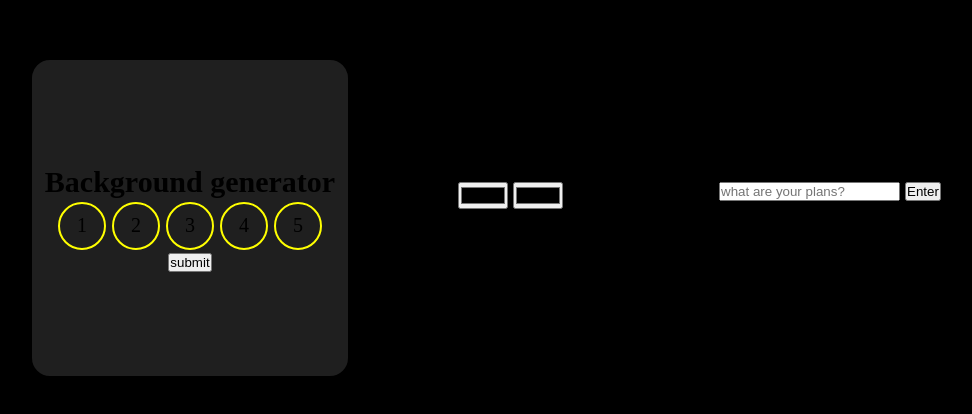
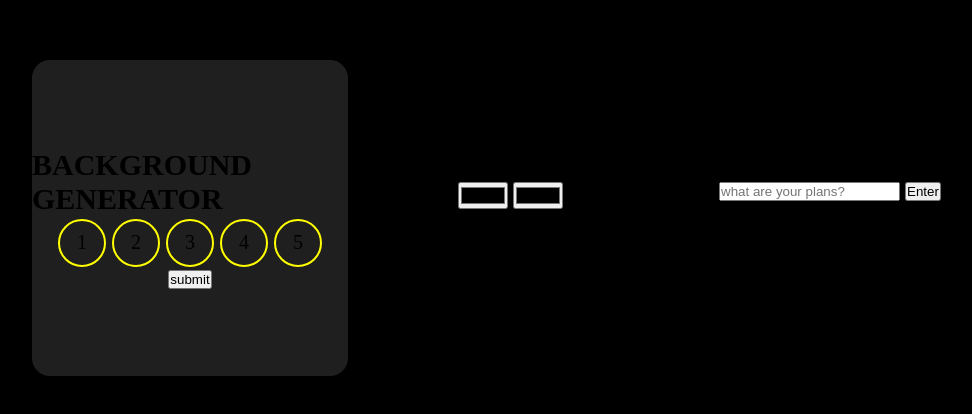
Before and after one commit to Codec-Bro8/background_Generator, a plain HTML site: page index.html in a window 1280 px wide. Shown: the part 182-596 px from the top of the page, without its empty margins (130-1102 px from the left). Drawn offline with Linux system fonts and the light colour scheme.

Commit message:
capitalized title

```diff
--- a/index.html
+++ b/index.html
@@ -9,7 +9,7 @@
 </head>
 <body>
     <section id="display1">
-        <h1>Background generator</h1>
+        <h1>BACKGROUND GENERATOR</h1>
         <div class="box">
             <div class="circle">1</div>
             <div class="circle">2</div>
```
